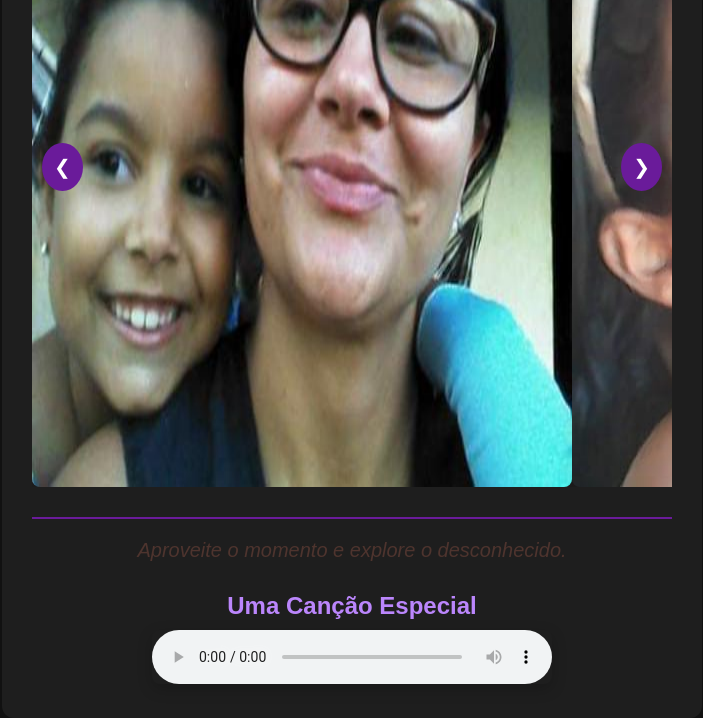
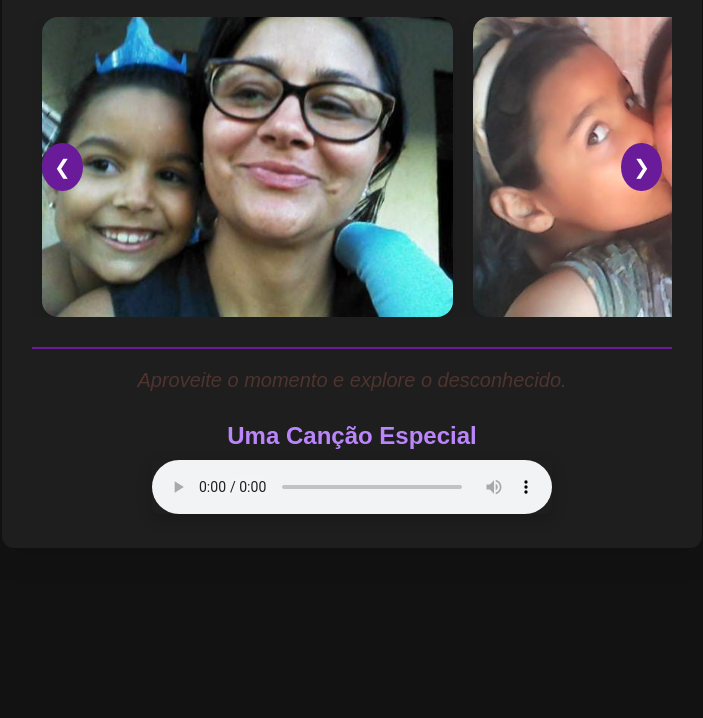
Before and after one commit to naomialves/feliz-dia-das-maes, a plain HTML site: page index.html in a window 1280 px wide. Shown: the part 184-902 px from the top of the page, without its empty margins (288-991 px from the left). After the commit the page ends 800 px from the top, so only its background shows below. Drawn offline with Linux system fonts and the light colour scheme.

Commit message:
Update style.css

```diff
--- a/style.css
+++ b/style.css
@@ -54,8 +54,10 @@
   }
 
   .slides img {
-    width: 100%;
-    border-radius: 8px;
+    width: auto;
+    height: 300px; /* Altura fixa para manter proporção */
+    margin: 0 10px; /* Espaçamento entre as imagens */
+    border-radius: 16px; /* Formato retangular arredondado */
     box-shadow: 0 5px 15px rgba(0, 0, 0, 0.1);
   }
 
```
